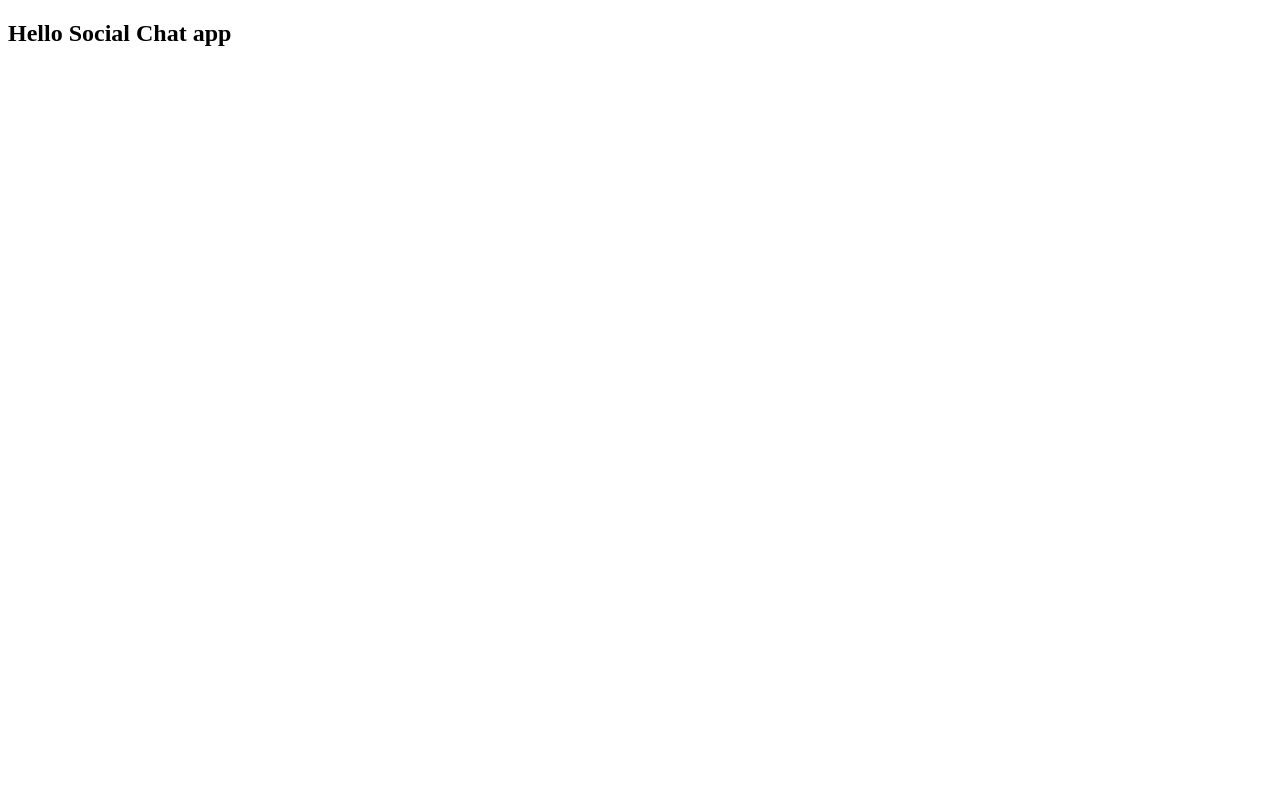
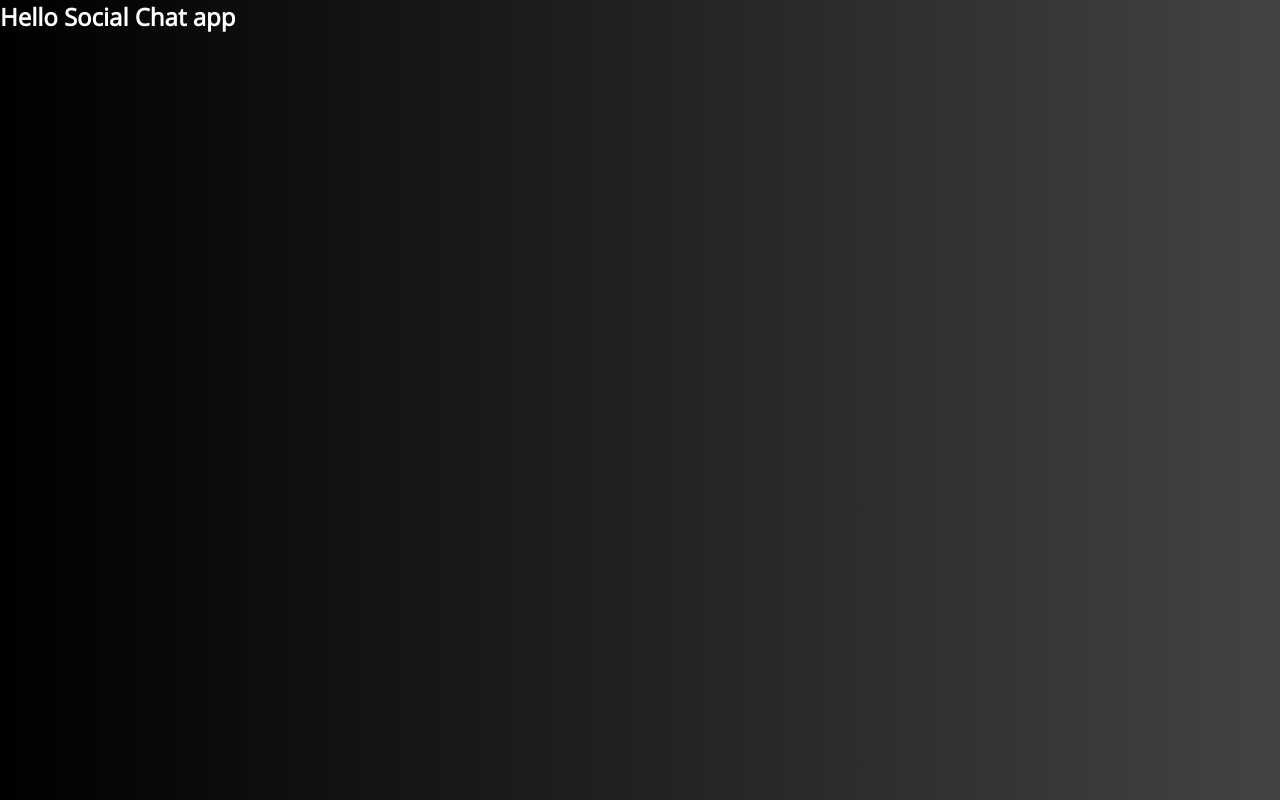
Before and after one commit to ddepu11/social_chat_app, a React app: page / in a window 1280 px wide. Built offline with nearby package versions, Linux system fonts and the light colour scheme.

Commit message:
chore: add css-loader, style-loader

```diff
--- a/package.json
+++ b/package.json
@@ -14,7 +14,9 @@
     "@babel/preset-env": "^7.15.8",
     "@babel/preset-react": "^7.14.5",
     "babel-loader": "^8.2.2",
+    "css-loader": "^6.4.0",
     "html-webpack-plugin": "^5.3.2",
+    "style-loader": "^3.3.0",
     "webpack": "^5.58.1",
     "webpack-cli": "^4.9.0",
     "webpack-dev-server": "^4.3.1"
--- a/src/index.jsx
+++ b/src/index.jsx
@@ -1,4 +1,5 @@
 import ReactDOM from "react-dom";
 import App from "./components/App";
+import "../src/style/style.css";
 
 ReactDOM.render(<App />, document.getElementById("root"));
--- /dev/null
+++ b/src/style/style.css
@@ -0,0 +1,63 @@
+@import url("https://fonts.googleapis.com/css2?family=Open+Sans:wght@300;400&display=swap");
+
+/*Utility class*/
+.flex {
+  display: flex;
+  justify-content: center;
+  align-items: center;
+}
+
+.card {
+  box-shadow: rgba(0, 0, 0, 0.35) 0px 5px 15px;
+  background-image: linear-gradient(
+    to right top,
+    #8492ed,
+    #c176d8,
+    #ed52a8,
+    #fd3a65,
+    #eb4b12
+  );
+  padding: 10px 25px;
+  border-radius: 20px;
+}
+
+* {
+  margin: 0;
+  padding: 0;
+  box-sizing: border-box;
+  font-family: "Open Sans", sans-serif;
+}
+
+body {
+  min-height: 100vh;
+  background: linear-gradient(to right, #000000, #434343);
+  color: white;
+}
+
+.container {
+  max-width: 1200px;
+  margin: 0 auto;
+}
+
+a {
+  display: inline-block;
+  text-decoration: none;
+  color: white;
+}
+ul {
+  list-style-type: none;
+}
+button {
+  border: 0;
+}
+
+button:hover {
+  cursor: pointer;
+}
+input {
+  border: 0;
+}
+button:focus,
+input:focus {
+  outline: 0;
+}
--- a/webpack/webpack.common.js
+++ b/webpack/webpack.common.js
@@ -23,6 +23,11 @@ module.exports = {
           },
         },
       },
+      {
+        test: /\.css$/i,
+        exclude: /node_modules/,
+        use: ["style-loader", "css-loader"],
+      },
     ],
   },
 
```
Also changed, not shown: 1 other file (tests, documents, lock files or other folders).
